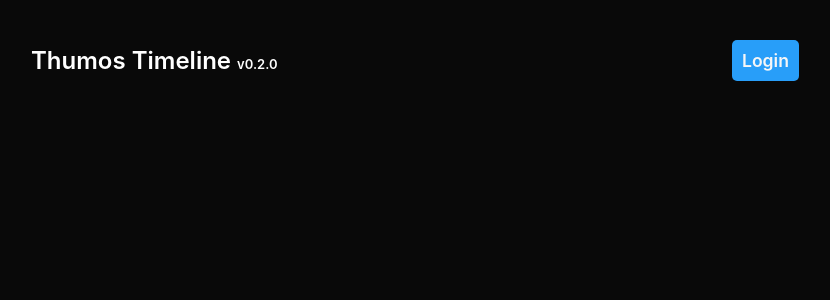
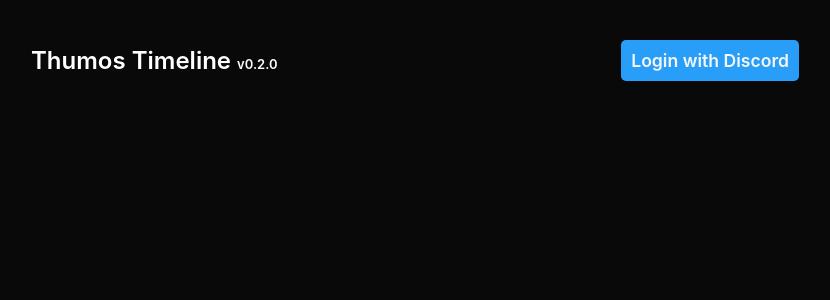
Before and after one commit to MuradBuyukasik/ht-library, a Next.js app: page / in a window 1280 px wide. Shown: the top 300 px of the page, without its empty margins (225-1055 px from the left). Built offline with nearby package versions, Linux system fonts and the light colour scheme; no server answers; the database is empty.

Commit message:
refactor

```diff
--- a/src/components/nav/AuthArea.tsx
+++ b/src/components/nav/AuthArea.tsx
@@ -8,12 +8,12 @@ const AuthArea = () => {
     if (session) {
         return (
             <>
-                <NameTag name={session.user.name} imageUrl={session.user.image} />
+                <NameTag imageUrl={session.user.image} />
                 <button onClick={() => signOut()}>Logout</button>
             </>
         )
     } else {
-        return <button onClick={() => signIn()}>Login</button>
+        return <button onClick={() => signIn()}>Login with Discord</button>
     }
 }
 
```
